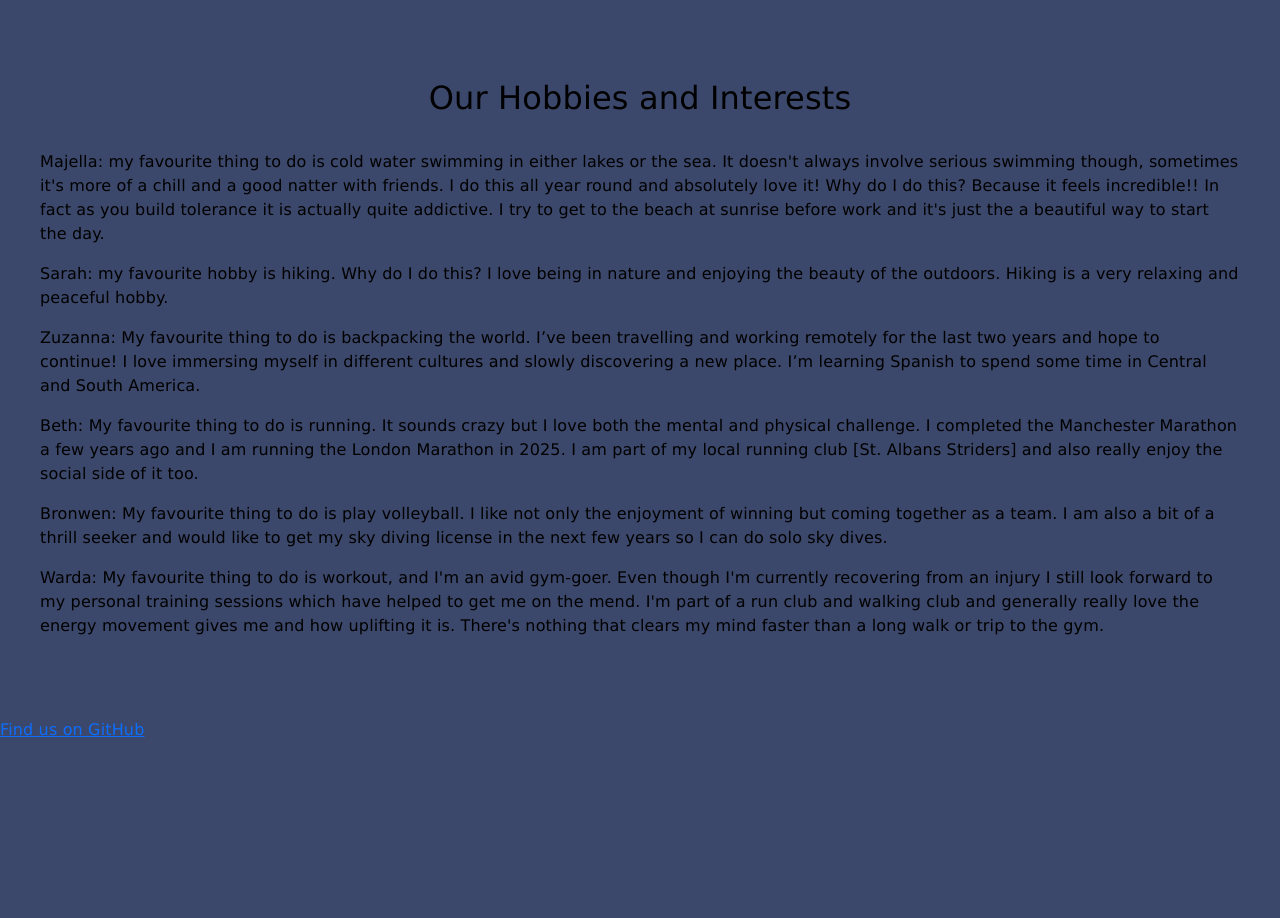
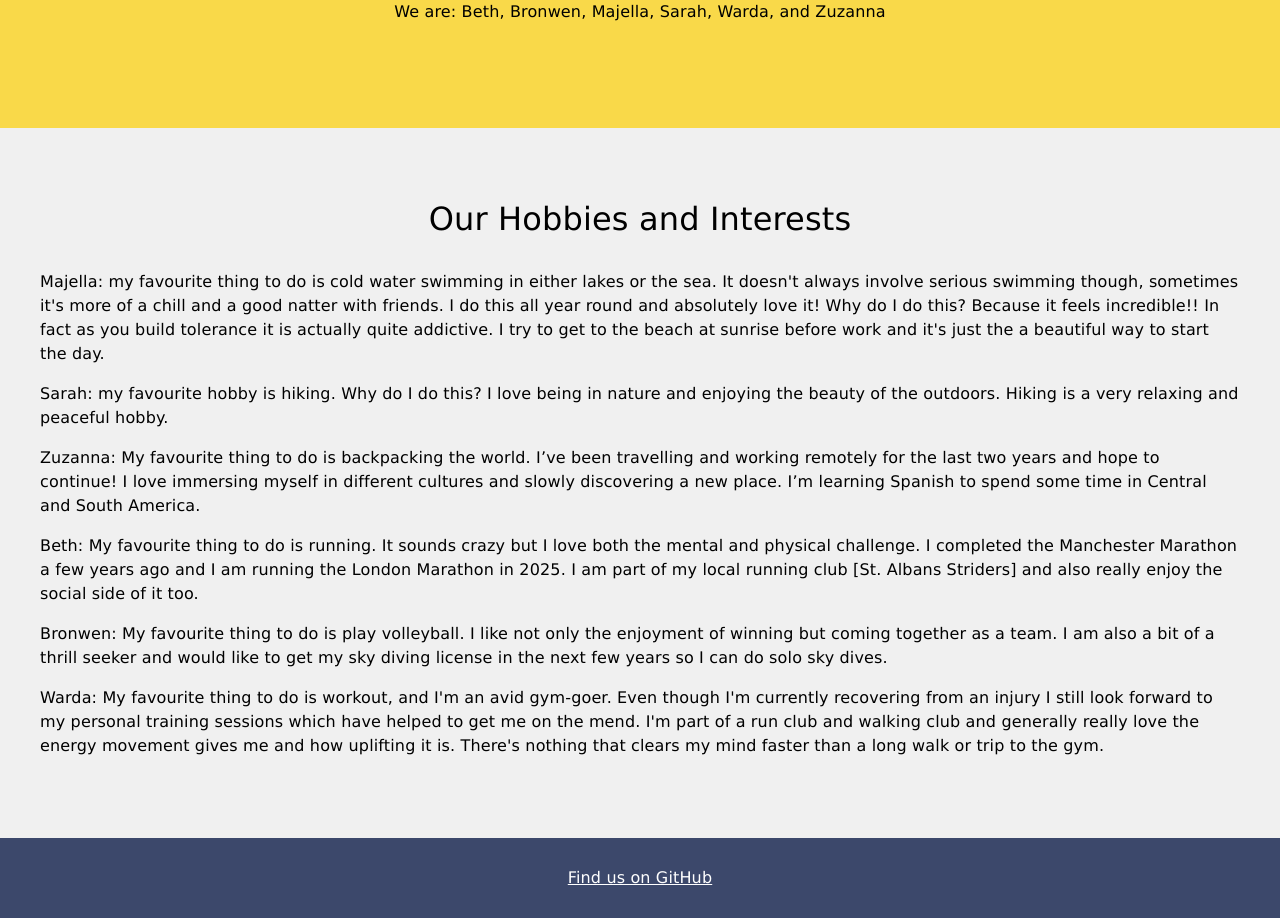
Before and after one commit to z-uza/CFG_Final_Project_Group_2, a React (Create React App) app in the folder group-app/: page / in a window 1280 px wide. Shown: the part 960-1878 px from the top of the page. Before the commit the page ends 1702 px from the top, so only its background shows below. Built offline with nearby package versions, Linux system fonts and the light colour scheme.

Commit message:
Adding css for app file

```diff
--- a/group-app/src/App.css
+++ b/group-app/src/App.css
@@ -1,13 +1,42 @@
-/* Global styles here */
-
 .App {
   display: flex;
-  height: 100vh;
   flex-direction: column;
-  justify-content: center;
   align-items: center;
   background-color: #3C486B;
   font-family: Verdana, Geneva, Tahoma, sans-serif;
 }
 
+.App-header {
+  margin-top: 0px;
+  padding: 0px;
+}
+
+.section-one {
+  background-color: #F9D949;
+}
+
+.section-two {
+  background-color: #F0F0F0;
+}
+
+.centered-container {
+  display: flex;
+  justify-content: center;
+  align-items: center;
+  flex-direction: column; /* Ensure the elements stack vertically */
+  height: 10vh; /* Adjust height as needed */
+  text-align: center;
+}
+
+.App-link {
+  color: white;
+  text-decoration: underline;
+  cursor: pointer;
+  border: none;
+}
+
+.App-link:hover, .App-link:focus, .App-link:active {
+  text-decoration: underline;
+}
+
 /* @import url('https://fonts.googleapis.com/css2?family=MuseoModerno:ital,wght@0,100..900;1,100..900&display=swap"'); */
```
